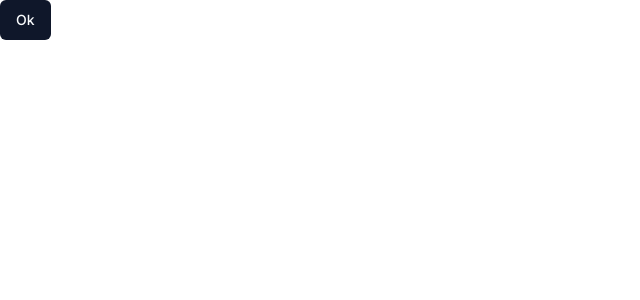
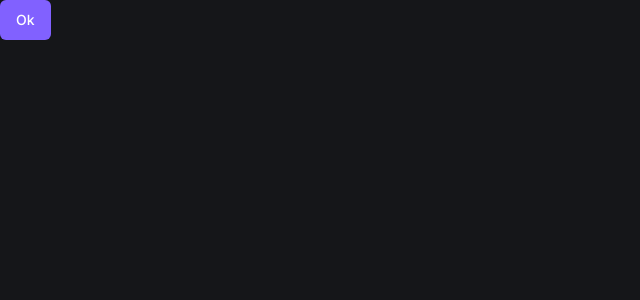
Before and after one commit to DouglasTrindade/barbershop-webapp, a Next.js app: page / in a window 1280 px wide. Shown: the top 300 px of the page, without its empty margins (0-640 px from the left). Built offline with nearby package versions, Linux system fonts and the light colour scheme.

Commit message:
chore: added shadcn theme

```diff
--- a/app/globals.css
+++ b/app/globals.css
@@ -3,67 +3,47 @@
 @tailwind utilities;
 
 @layer base {
-  :root {
-    --background: 0 0% 100%;
-    --foreground: 222.2 84% 4.9%;
-    --card: 0 0% 100%;
-    --card-foreground: 222.2 84% 4.9%;
-    --popover: 0 0% 100%;
-    --popover-foreground: 222.2 84% 4.9%;
-    --primary: 222.2 47.4% 11.2%;
-    --primary-foreground: 210 40% 98%;
-    --secondary: 210 40% 96.1%;
-    --secondary-foreground: 222.2 47.4% 11.2%;
-    --muted: 210 40% 96.1%;
-    --muted-foreground: 215.4 16.3% 46.9%;
-    --accent: 210 40% 96.1%;
-    --accent-foreground: 222.2 47.4% 11.2%;
-    --destructive: 0 84.2% 60.2%;
+  .dark {
+    --background: 225 9% 9%;
+    --foreground: 210 40% 98%;
+
+    --card: 228 9% 11%;
+    --card-foreground: 210 40% 98%;
+
+    --popover: 228 9% 11%;
+    --popover-foreground: 210 40% 98%;
+
+    --primary: 252 100% 69%;
+    --primary-foreground: 0 0% 100%;
+
+    --secondary: 228 6% 16%;
+    --secondary-foreground: 210 40% 98%;
+
+    --muted: 228 6% 16%;
+    --muted-foreground: 215 20.2% 65.1%;
+
+    --accent: 228 6% 16%;
+    --accent-foreground: 210 40% 98%;
+
+    --destructive: 0 84% 60%;
     --destructive-foreground: 210 40% 98%;
-    --border: 214.3 31.8% 91.4%;
-    --input: 214.3 31.8% 91.4%;
-    --ring: 222.2 84% 4.9%;
+
+    --border: 228 6% 16%;
+    --input: 228 6% 16%;
+    --ring: 212.7 26.8% 83.9%;
+
     --radius: 0.5rem;
-    --chart-1: 12 76% 61%;
-    --chart-2: 173 58% 39%;
-    --chart-3: 197 37% 24%;
-    --chart-4: 43 74% 66%;
-    --chart-5: 27 87% 67%;
-  }
-
-  .dark {
-    --background: 222.2 84% 4.9%;
-    --foreground: 210 40% 98%;
-    --card: 222.2 84% 4.9%;
-    --card-foreground: 210 40% 98%;
-    --popover: 222.2 84% 4.9%;
-    --popover-foreground: 210 40% 98%;
-    --primary: 210 40% 98%;
-    --primary-foreground: 222.2 47.4% 11.2%;
-    --secondary: 217.2 32.6% 17.5%;
-    --secondary-foreground: 210 40% 98%;
-    --muted: 217.2 32.6% 17.5%;
-    --muted-foreground: 215 20.2% 65.1%;
-    --accent: 217.2 32.6% 17.5%;
-    --accent-foreground: 210 40% 98%;
-    --destructive: 0 62.8% 30.6%;
-    --destructive-foreground: 210 40% 98%;
-    --border: 217.2 32.6% 17.5%;
-    --input: 217.2 32.6% 17.5%;
-    --ring: 212.7 26.8% 83.9%;
-    --chart-1: 220 70% 50%;
-    --chart-2: 160 60% 45%;
-    --chart-3: 30 80% 55%;
-    --chart-4: 280 65% 60%;
-    --chart-5: 340 75% 55%;
   }
 }
 
 @layer base {
   * {
-    @apply border-border;
+    @apply border-border antialiased;
+  }
+  html {
+    @apply h-full;
   }
   body {
-    @apply bg-background text-foreground;
+    @apply h-full bg-background text-foreground;
   }
 }
--- a/app/layout.tsx
+++ b/app/layout.tsx
@@ -15,7 +15,7 @@
   children: React.ReactNode;
 }>) {
   return (
-    <html lang="en">
+    <html lang="en" className="dark">
       <body className={inter.className}>{children}</body>
     </html>
   );
```
